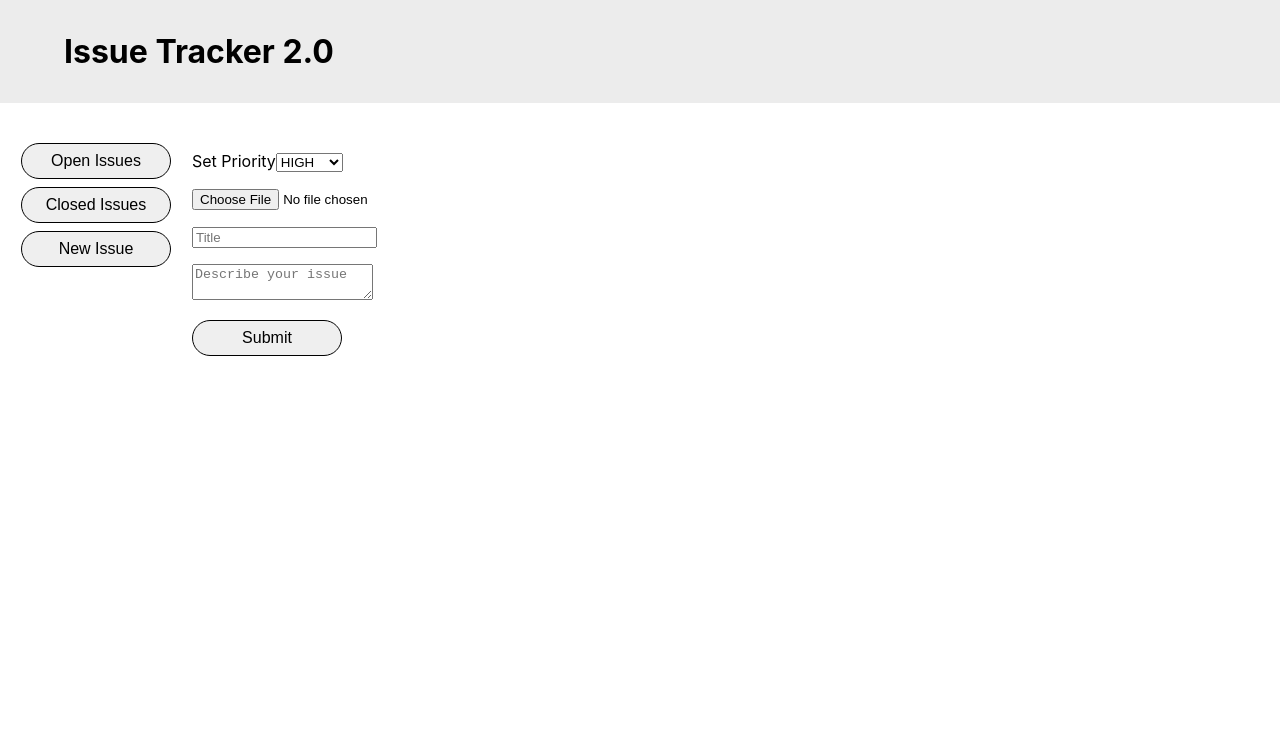
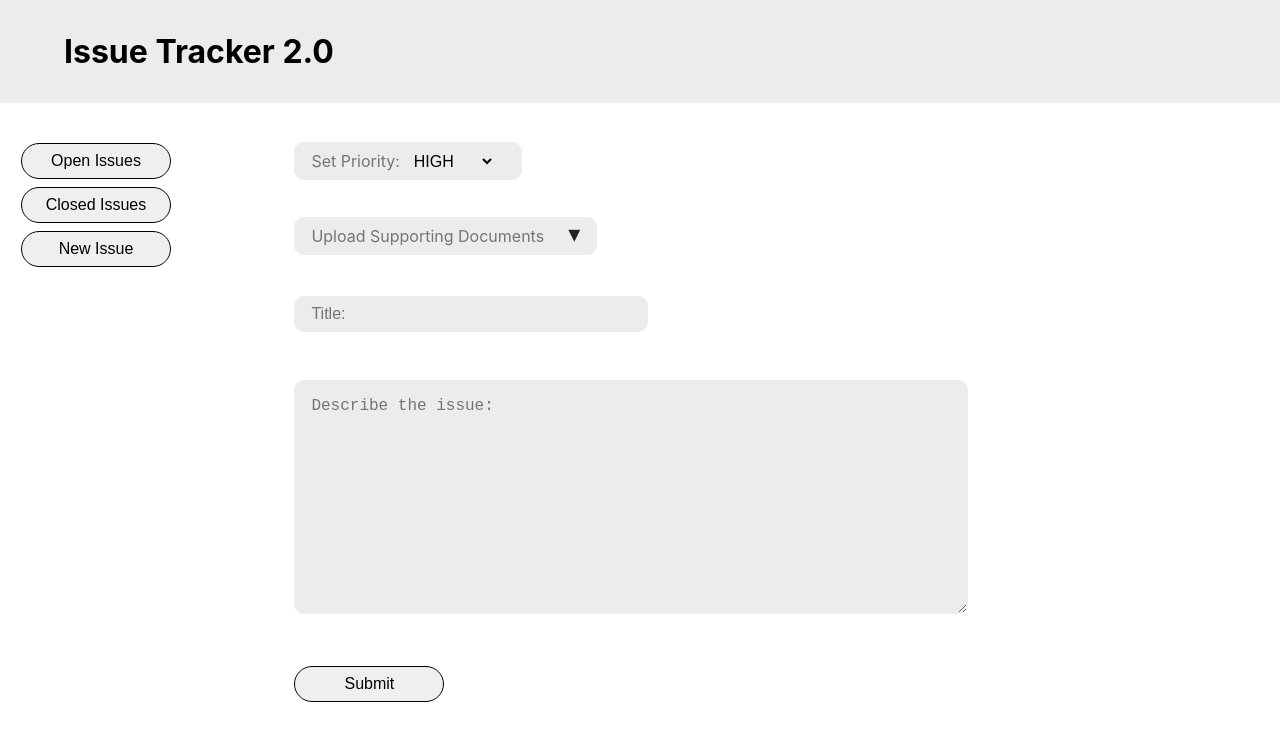
Before and after one commit to MauriceOppenberger/Issue-Tracker, a React (Create React App) app: page /create-new-issue in a window 1280 px wide. Shown: the top 740 px of the page. Built offline with nearby package versions, Linux system fonts and the light colour scheme.

Commit message:
complete styling for issue form

```diff
--- a/src/App.js
+++ b/src/App.js
@@ -19,7 +19,16 @@ function App() {
               path="/open-issues"
               render={props => <IssueList {...props} />}
             />
-            <Route path="/closed-issues" component={Loading} />
+            <Route
+              path="/closed-issues"
+              render={props => {
+                return (
+                  <div style={{ padding: "0 2rem" }}>
+                    <Loading {...props} />
+                  </div>
+                );
+              }}
+            />
             <Route path="/create-new-issue" component={NewIssueForm} />
           </Switch>
         </Layout>
--- a/src/components/IssueList.js
+++ b/src/components/IssueList.js
@@ -26,13 +26,7 @@ const IssueList = () => {
     return (
       <IssueListWrapper>
         <div className="list-container">
-          <div className="list-info">
-            <p>Page 1 of 45 open issues </p>
-            <p>Priority: All</p>
-          </div>
-          <div style={{ width: "250px", margin: "0 auto" }}>
-            <Loading />
-          </div>
+          <Loading />
         </div>
       </IssueListWrapper>
     );
--- a/src/components/NewIssueForm.js
+++ b/src/components/NewIssueForm.js
@@ -7,31 +7,33 @@ const NewIssueForm = props => {
     <NewIssueFormWrapper>
       <form>
         <p>
-          <label>
-            Set Priority
+          <label className="priority-field">
+            Set Priority:
             <select>
               <option>HIGH</option>
-              <option>MEDIM</option>
+              <option>MEDIUM</option>
               <option>LOW</option>
             </select>
           </label>
         </p>
         <p>
+          <label className="upload-field" for="file">
+            Upload Supporting Documents
+          </label>
           <input type="file" name="file" id="file"></input>
-          {/* <label for="file">Uploade Supporting document</label> */}
         </p>
         <p>
           <label>
-            <input type="text" placeholder="Title"></input>
+            <input className="title" type="text" placeholder="Title:"></input>
           </label>
         </p>
         <p>
           <label>
-            <textarea type="text" placeholder="Describe your issue"></textarea>
+            <textarea type="text" placeholder="Describe the issue:"></textarea>
           </label>
         </p>
         <button
-          className="btn nav-button"
+          className="btn form-button"
           onClick={() => props.history.push("/open-issues")}
         >
           Submit
--- a/src/components/SingleIssue.js
+++ b/src/components/SingleIssue.js
@@ -37,10 +37,12 @@ const SingleIssue = props => {
         <br />
         <br />
         <hr />
-        <p>priority</p>
-        <p>opened</p>
+        <div className="issue-info">
+          <p>priority</p>
+          <p>opened</p>
 
-        <p>creator</p>
+          <p>creator</p>
+        </div>
         <p>
           {" "}
           Typewriter cliche crucifix bitters. Hot chicken tofu bespoke, direct
--- a/src/components/styles/NewIssueFormWrapper.js
+++ b/src/components/styles/NewIssueFormWrapper.js
@@ -1,5 +1,58 @@
 import styled from "styled-components";
 
-const NewIssueFormWrapper = styled.div``;
+const NewIssueFormWrapper = styled.div`
+  form {
+    width: 50vw;
+    margin-left: 8vmax;
+  }
+  p {
+    margin-bottom: 3rem;
+  }
+  #file {
+    display: none;
+  }
+
+  .upload-field::after {
+    content: "▾";
+    font-size: 1.5rem;
+    color: var(--mainBlack);
+    padding-left: 1.5rem;
+  }
+  input,
+  .upload-field,
+  .priority-field {
+    padding: 8px 16px;
+    border: 1px solid #eee;
+    border-radius: 10px;
+    background: var(--mainGrey);
+    font-size: 1rem;
+  }
+  .upload-field,
+  .priority-field {
+    color: #757575;
+    select {
+      border: none;
+      background: transparent;
+      font-size: 1rem;
+      margin: 0 10px;
+    }
+  }
+  .title {
+    width: 50%;
+  }
+  textarea {
+    font-size: 1rem;
+    padding: 16px;
+    width: 100%;
+    min-height: 200px;
+    border: 1px solid #eee;
+    border-radius: 10px;
+    background: var(--mainGrey);
+  }
+  .form-button:hover {
+    border: none !important;
+    background: green !important;
+  }
+`;
 
 export default NewIssueFormWrapper;
```
